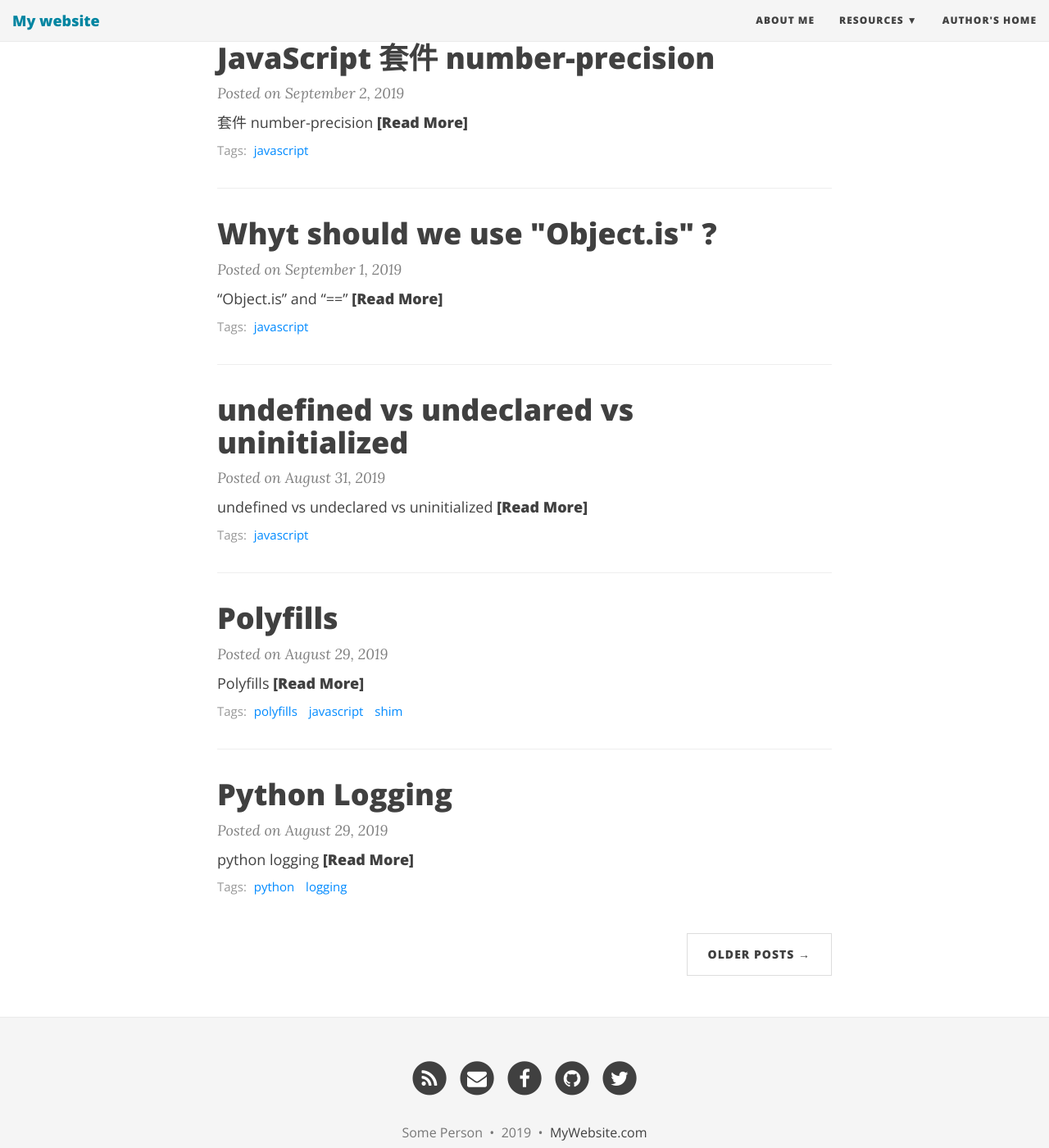
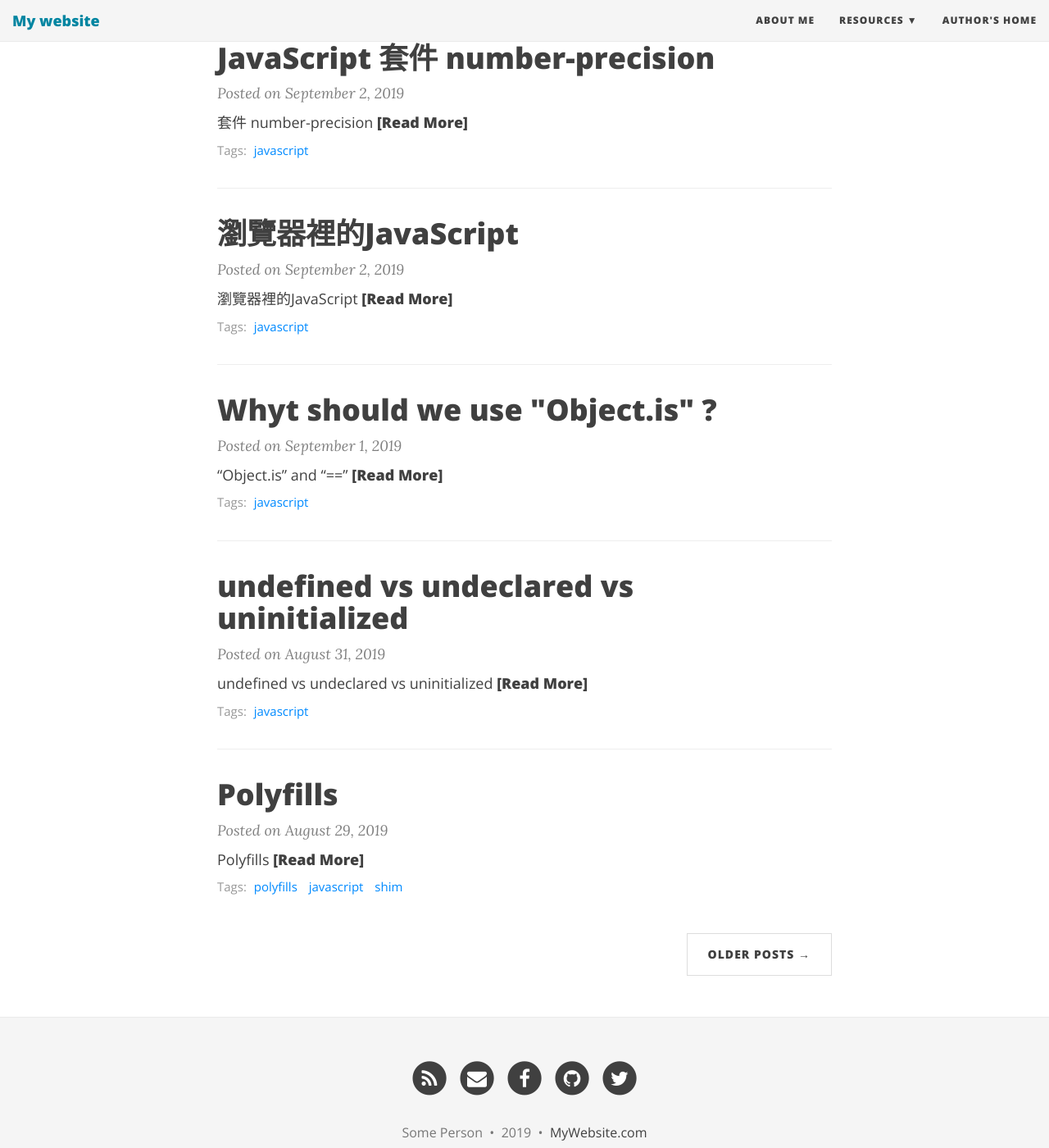
Before and after one commit to henryace/henryace.github.io, a Jekyll site: the page built from index.html, in a window 1280 px wide and 1400 px high, scrolled down 286 px. Shown: the whole window at 82% size. Built offline with Jekyll 4.4.1, drawn with Linux system fonts in a browser that asks for light colours; nearby versions of some CDN libraries; the list of posts is cut into pages by our own code.

Commit message:
2019/9/3

```diff
--- /dev/null
+++ b/_posts/2019-09-02-JSIinBrowser.md
@@ -0,0 +1,19 @@
+---
+layout:     post
+title:      瀏覽器裡的JavaScript
+subtitle:
+date:       2019-09-02
+author:     henryace
+header-img: img/post-bg-keybord.jpg
+catalog: true
+tags:
+    - javascript
+---
+# 瀏覽器裡的JavaScript
+
+瀏覽器裡的JavaScript<br>
+
+重新認識 JavaScript：<br>
+瀏覽器裡的 JavaScript<br>
+
+<https://ithelp.ithome.com.tw/articles/10191666>
```
Also changed, not shown: _posts/2019-08-29-PythonLogging.md (+2 -2 lines).
